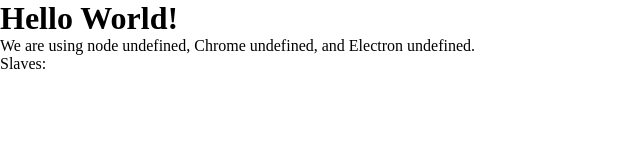
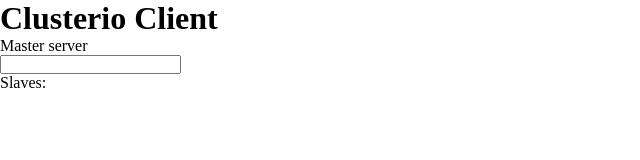
Before and after one commit to Danielv123/factorioClusterioClient, an Electron app: page index.html in a window 1280 px wide. Shown: the whole page, without its empty margins (0-640 px from the left). Drawn offline with Linux system fonts and the light colour scheme; no server answers.

Commit message:
User configurable master IP

```diff
--- a/index.html
+++ b/index.html
@@ -3,15 +3,17 @@
 	<head>
 		<meta charset="UTF-8">
 		<title>Hello World!</title>
-	<script src="main.js"></script>
 	<link rel="stylesheet" type="text/css" href="style.css">
 	</head>
 	<body>
-		<h1>Hello World!</h1>
-		We are using node <script>document.write(process.versions.node)</script>,
+		<h1>Clusterio Client</h1>
+		<p>Master server</p>
+		<input id="masterInput" type="text" onchange="setMasterAddress()">
+		<!--We are using node <script>document.write(process.versions.node)</script>,
 		Chrome <script>document.write(process.versions.chrome)</script>,
-		and Electron <script>document.write(process.versions.electron)</script>.
+		and Electron <script>document.write(process.versions.electron)</script>.-->
 	<p>Slaves:</p>
 	<table id="slaves"></table>
+	<script src="main.js"></script>
 	</body>
 </html>
--- a/main.js
+++ b/main.js
@@ -1,5 +1,9 @@
 const {ipcRenderer} = require('electron');
 const ipc = ipcRenderer;
+
+const Config = require('electron-config');
+const config = new Config();
+
 setInterval(function(){
 	// IPC send sends text/json/whatever to index.js or anything on the nodeside that cares to listen
 	ipc.send('getServers', "plz send");
@@ -55,14 +59,14 @@
 	ipc.send("launchFactorio", object);
 }
 
-/*
-function launchFactorio(ip, port, rconPort, mods) {
-	let object = {
-		ip:ip,
-		port:port,
-		rconPort:rconPort,
-		mods:mods,
+// populate master address box at load
+document.querySelector('#masterInput').value = config.get("masterAddress")
+// change config when master address box changes
+function setMasterAddress() {
+	// check that the port is probable and won't crash us
+	let str = document.querySelector('#masterInput').value;
+	if(str.substr(str.indexOf(":") + 1) < 65535) {
+		config.set('masterAddress', str);
 	}
-	ipc.send("launchFactorio", object);
+
 }
-*/
--- a/package.json
+++ b/package.json
@@ -27,6 +27,7 @@
   },
   "dependencies": {
     "adm-zip": "^0.4.7",
+    "electron-config": "^0.2.1",
     "fs": "0.0.1-security",
     "http": "0.0.0",
     "needle": "^1.4.3",
```
Also changed, not shown: index.js (+11 -6 lines).
